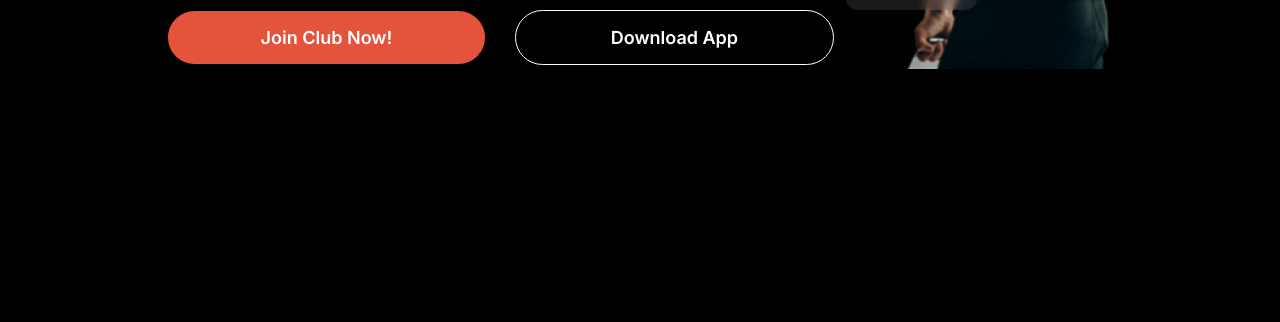
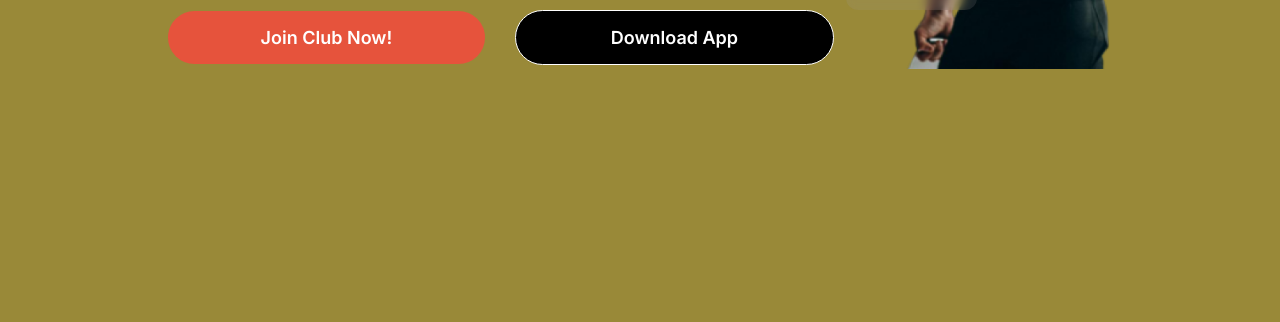
Before and after one commit to Sushanto171/my-assi-2, a plain HTML site: page index.html in a window 1280 px wide. Shown: the part 478-800 px from the top of the page. Drawn offline with Linux system fonts and the light colour scheme.

Commit message:
color cheak

```diff
--- a/style/index.css
+++ b/style/index.css
@@ -12,8 +12,8 @@
     padding: 0;
 }
 body{
-    background-color:rgb(0, 0, 0);
-    color: #ffffff;
+    background-color:rgba(127, 107, 6, 0.795);
+    color: #ffffffc9;
     font-size: 14px;
     padding-top:20px;
 }
```
